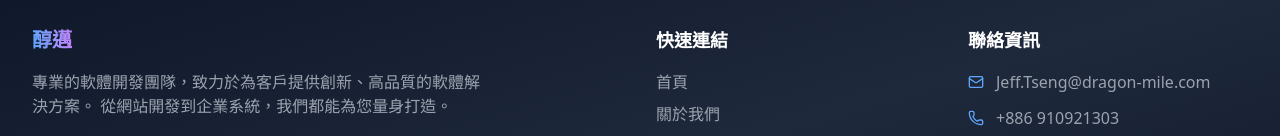
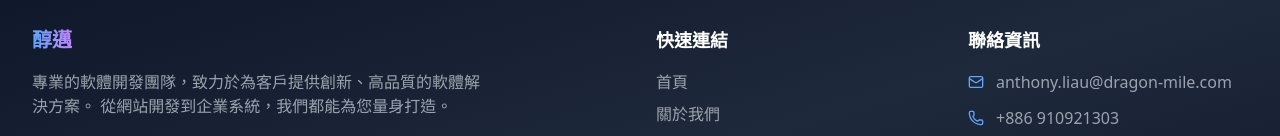
Before and after one commit to dragonmilec/ChunMai_Web, a React (Vite) app in the folder companywebsite/: page /contact in a window 1280 px wide. Shown: the part 2132-2268 px from the top of the page. Built offline with nearby package versions, Linux system fonts and the light colour scheme.

Commit message:
footer 聯絡信箱修改

```diff
--- a/companywebsite/src/components/Footer.tsx
+++ b/companywebsite/src/components/Footer.tsx
@@ -80,7 +80,7 @@ const Footer = () => {
                         <ul className="space-y-3">
                             <li className="flex items-center space-x-3 text-gray-400">
                                 <Mail className="h-4 w-4 text-blue-400" />
-                                <span>Jeff.Tseng@dragon-mile.com</span>
+                                <span>anthony.liau@dragon-mile.com</span>
                             </li>
                             <li className="flex items-center space-x-3 text-gray-400">
                                 <Phone className="h-4 w-4 text-blue-400" />
```
